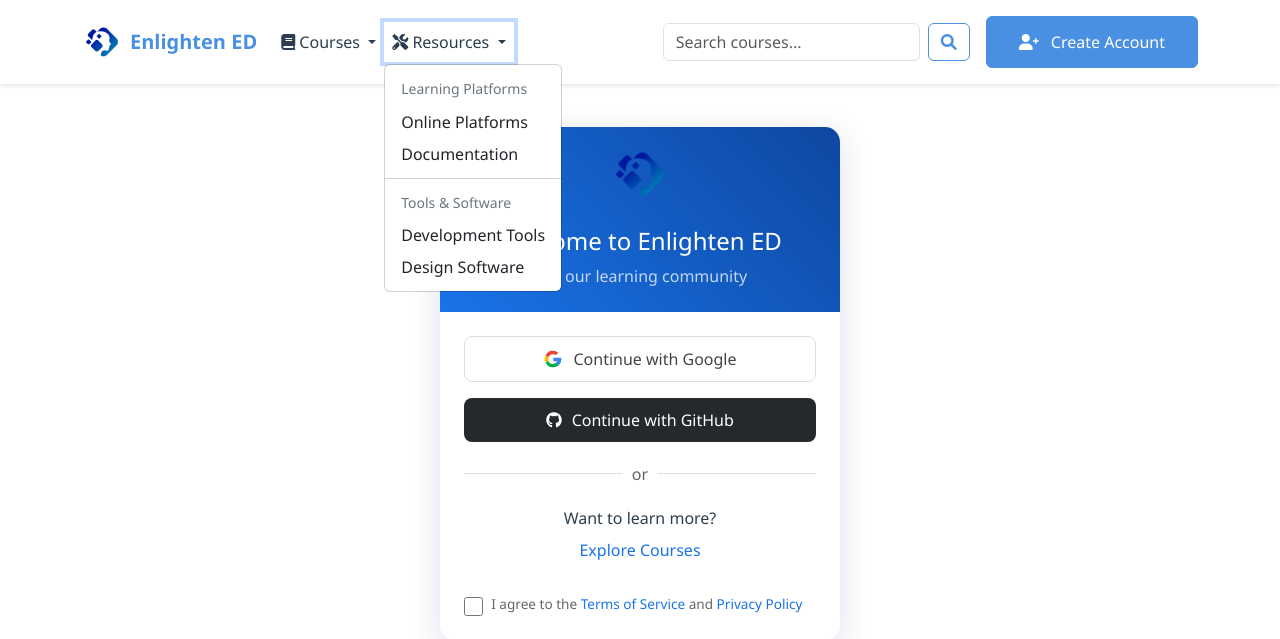
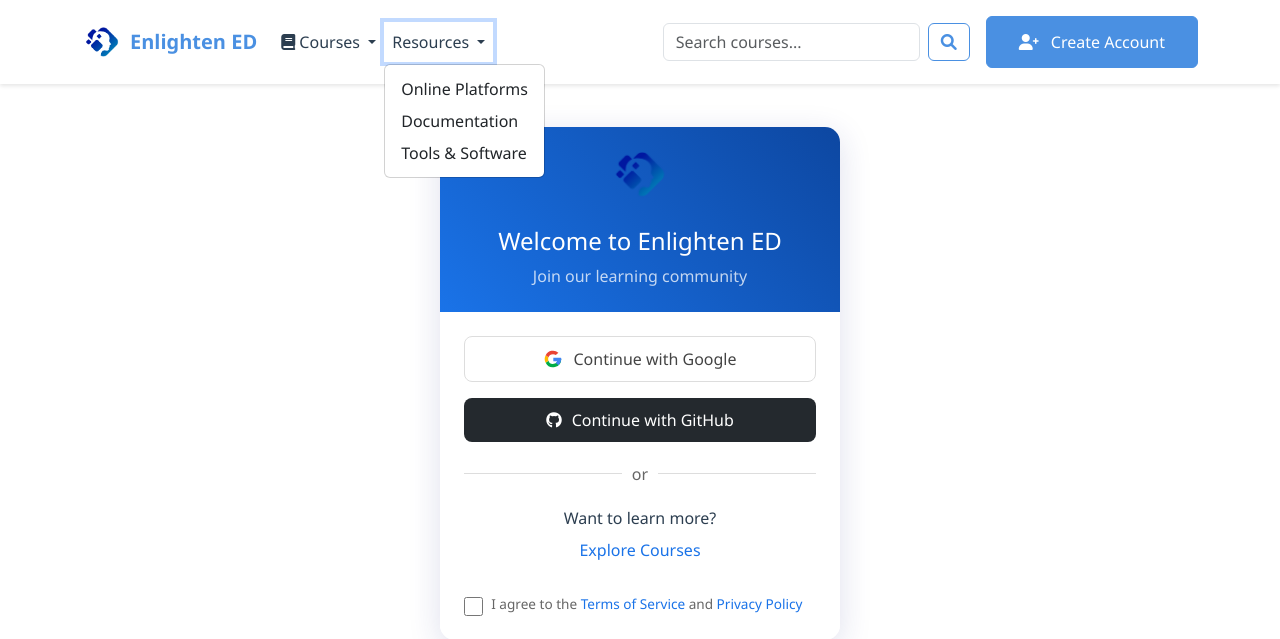
Before and after one commit to rjvtayam/Courseware, a Flask app: page /login in a window 1280 px wide, after a click on "Resources". Shown: the top 639 px of the page. Run offline with Flask 3, Linux system fonts and the light colour scheme; some libraries are stand-ins or nearby versions.

Commit message:
Update base.html with new resource dropdown menu links

```diff
--- a/app/templates/base.html
+++ b/app/templates/base.html
@@ -52,17 +52,14 @@
                         </ul>
                     </li>
                     <li class="nav-item dropdown">
-                        <a class="nav-link dropdown-toggle" href="#" id="resourcesDropdown" role="button" data-bs-toggle="dropdown">
-                            <i class="fas fa-tools"></i> Resources
+                        <a class="nav-link dropdown-toggle" href="#" id="resourcesDropdown" role="button"
+                            data-bs-toggle="dropdown" aria-expanded="false">
+                            Resources
                         </a>
-                        <ul class="dropdown-menu">
-                            <li><h6 class="dropdown-header">Learning Platforms</h6></li>
-                            <li><a class="dropdown-item" href="{{ url_for('resources.category', category='platforms') }}">Online Platforms</a></li>
-                            <li><a class="dropdown-item" href="{{ url_for('resources.category', category='documentation') }}">Documentation</a></li>
-                            <li><hr class="dropdown-divider"></li>
-                            <li><h6 class="dropdown-header">Tools & Software</h6></li>
-                            <li><a class="dropdown-item" href="{{ url_for('resources.category', category='development-tools') }}">Development Tools</a></li>
-                            <li><a class="dropdown-item" href="{{ url_for('resources.category', category='design-tools') }}">Design Software</a></li>
+                        <ul class="dropdown-menu" aria-labelledby="resourcesDropdown">
+                            <li><a class="dropdown-item" href="{{ url_for('main.online_platforms') }}">Online Platforms</a></li>
+                            <li><a class="dropdown-item" href="{{ url_for('main.documentation') }}">Documentation</a></li>
+                            <li><a class="dropdown-item" href="{{ url_for('main.tools') }}">Tools & Software</a></li>
                         </ul>
                     </li>
                 </ul>
```
